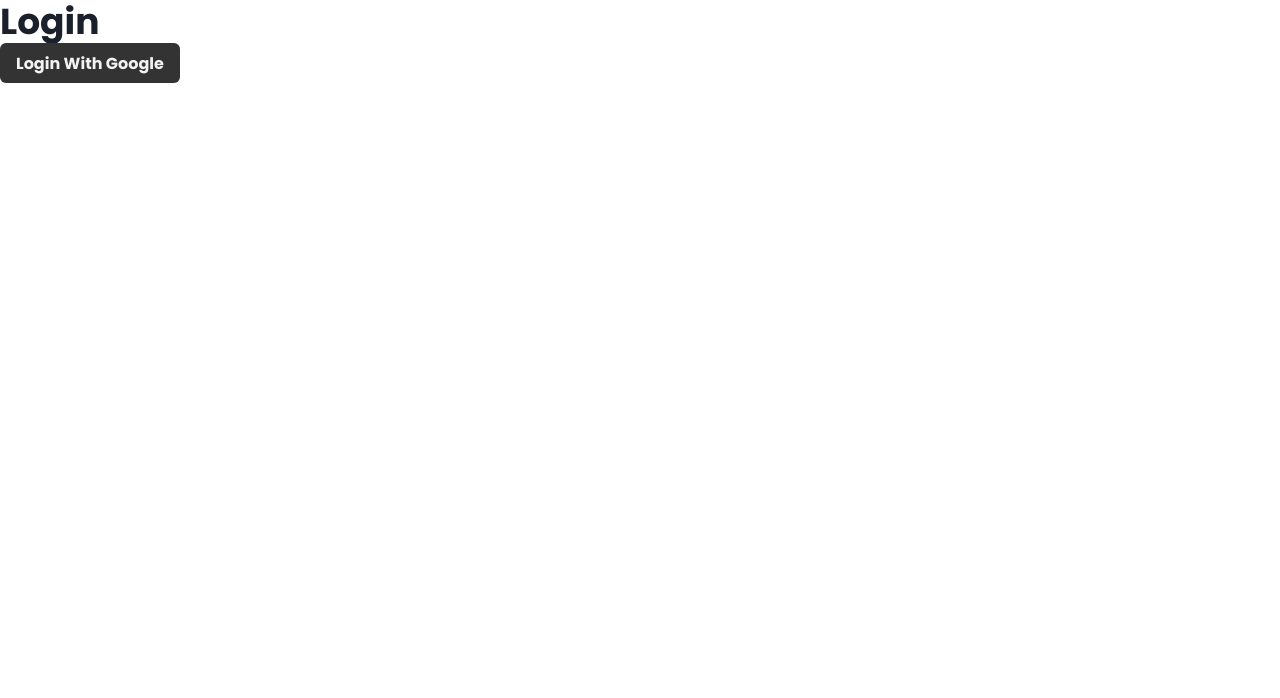
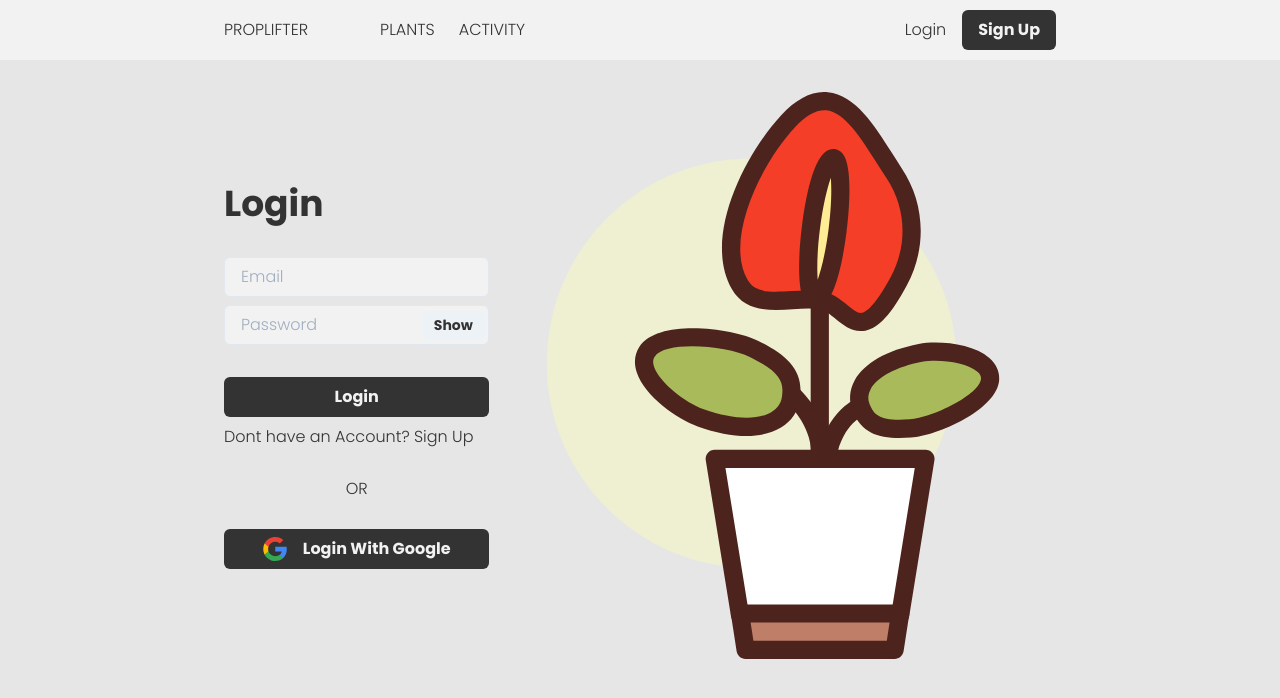
Before and after one commit to David-Delahaye/proplifter, a Next.js app: page /login in a window 1280 px wide. Shown: the top 698 px of the page. Built offline with nearby package versions, Linux system fonts and the light colour scheme; no server answers.

Commit message:
add login signup ui

```diff
--- a/pages/login.js
+++ b/pages/login.js
@@ -1,14 +1,71 @@
+import DashboardShell from "@/components/DashboardShell";
+import PageRow from "@/components/PageRow";
+import PlantIcon from "@/components/PlantIcon";
 import { useAuth } from "@/lib/auth";
-import { Button, Heading } from "@chakra-ui/react";
+import { Google } from "@/styles/icons";
+import {
+  Button,
+  Flex,
+  Heading,
+  Input,
+  InputGroup,
+  InputRightElement,
+  Text,
+  Link,
+  Center,
+} from "@chakra-ui/react";
 import { useRouter } from "next/router";
+import NextLink from "next/link";
+import { useState } from "react";
+
+function PasswordInput(props) {
+  const [show, setShow] = useState(false);
+  const handleClick = () => setShow(!show);
+
+  return (
+    <InputGroup size="md" {...props}>
+      <Input
+        pr="4.5rem"
+        type={show ? "text" : "password"}
+        placeholder="Password"
+        backgroundColor="back.900"
+      />
+      <InputRightElement width="4.5rem">
+        <Button h="1.75rem" size="sm" onClick={handleClick}>
+          {show ? "Hide" : "Show"}
+        </Button>
+      </InputRightElement>
+    </InputGroup>
+  );
+}
 
 export default function Login() {
   const auth = useAuth();
   const router = useRouter();
   if (auth.user) router.push("/account");
   return (
-    <>
-      <Heading>Login</Heading>
+    <DashboardShell>
+      <PageRow>
+        <Flex flexDir="column" justifyContent="center" flex="1">
+          <Heading mb={8}>Login</Heading>
+          <Input placeholder="Email" backgroundColor="back.900" mb={2} />
+          <PasswordInput mb={8} />
+          <Button
+            variant="solid"
+            size="md"
+            backgroundColor="main.900"
+            color="back.900"
+            mb={2}
+          >
+            Login
+          </Button>
+          <Text fontWeight="light">
+            Dont have an Account?{" "}
+            <NextLink href="/signup">
+              <Link>Sign Up</Link>
+            </NextLink>
+          </Text>
+          <Center h={20}>OR</Center>
           <Button
             variant="solid"
             size="md"
@@ -18,8 +75,16 @@ export default function Login() {
               auth.signinWithGoogle();
             }}
           >
+            <Google boxSize={6} mr={4} />
             Login With Google
           </Button>
-    </>
+        </Flex>
+        <PlantIcon
+          icon={4}
+          display={["none", "none", "none", "block"]}
+          flex="1"
+        />
+      </PageRow>
+    </DashboardShell>
   );
 }
```
Also changed, not shown: pages/signup.js (+54 -5 lines). Lines whose indentation alone changed are shown as unchanged.
